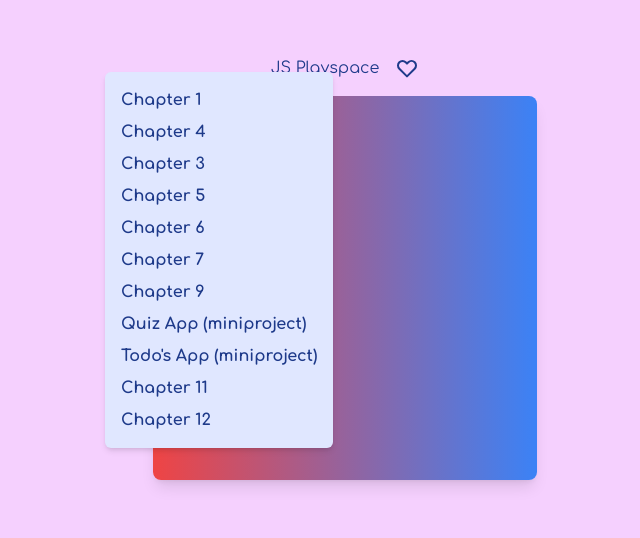
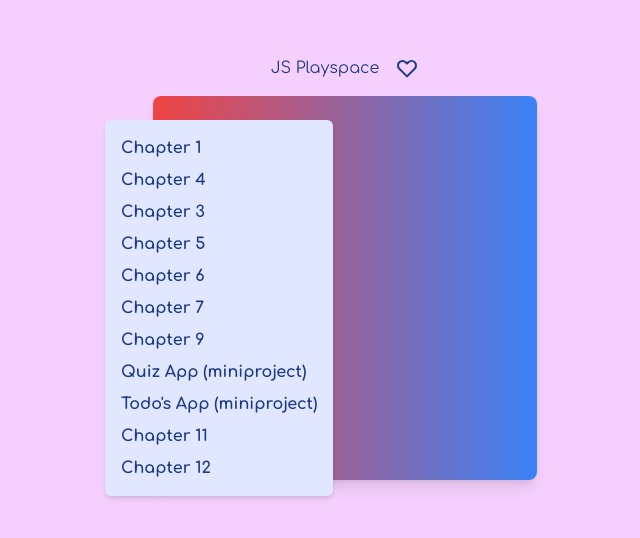
Before and after one commit to Eonizer/js_crs, a plain HTML site: page index.html in a window 1280 px wide. Shown: the part 140-678 px from the top of the page, without its empty margins (295-935 px from the left). Drawn offline with Linux system fonts and the light colour scheme.

Commit message:
styles for index

```diff
--- a/index.html
+++ b/index.html
@@ -19,7 +19,7 @@
             </header>
         </div>
         <div class="relative w-96 h-96 mx-auto rounded-lg bg-gradient-to-r from-red-500 to-blue-500 shadow-lg">
-            <div class="absolute -left-12 bottom-8 shadow-md max-w-lg mx-auto rounded-md bg-indigo-100">
+            <div class="absolute -left-12 top-6 shadow-md max-w-lg mx-auto rounded-md bg-indigo-100">
                 <div class="max-w-md mx-auto p-4">
                     <ul class="list-none space-y-2 text-blue-900 font-bold">
                         <li><a class="hover:text-red-300" href="chapter_1/index.html"><h2>Chapter 1</h2></a></li>
```
Also changed, not shown: output.css.
